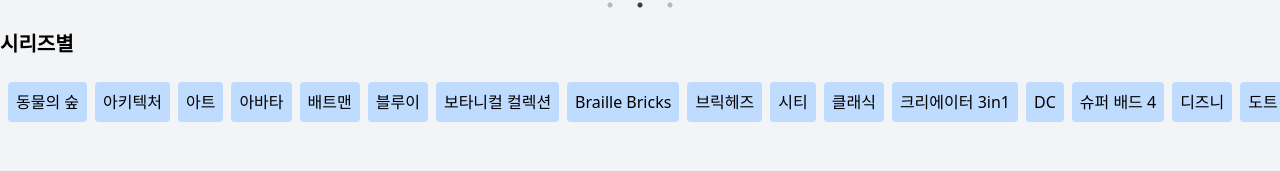
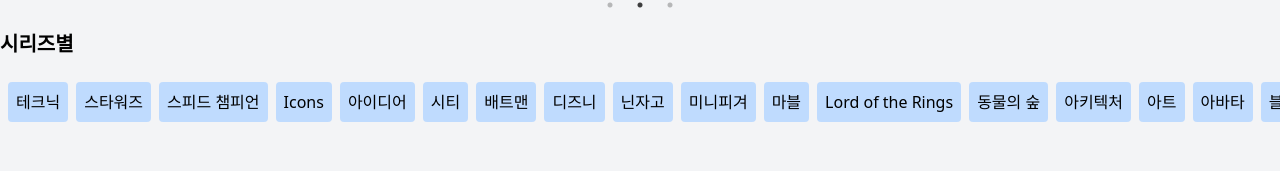
Before and after one commit to mysmartdeal/mysmartdeal, a Next.js app: page / in a window 1280 px wide. Shown: the part 462-633 px from the top of the page. Built offline with nearby package versions, Linux system fonts and the light colour scheme.

Commit message:
Update series filter to custom order

```diff
--- a/pages/index.js
+++ b/pages/index.js
@@ -41,15 +41,14 @@ export default function Home() {
   <h2 className="text-xl font-bold mb-4">시리즈별</h2>
   <div className="flex overflow-x-auto gap-2 p-2">
     {[
-      "동물의 숲", "아키텍처", "아트", "아바타", "배트맨",
-      "블루이", "보타니컬 컬렉션", "Braille Bricks", "브릭헤즈", "시티",
-      "클래식", "크리에이터 3in1", "DC", "슈퍼 배드 4", "디즈니", "도트",
-      "드림즈", "듀플로", "듀플로 페파 피그", "에듀케이션", "프렌즈",
-      "Fortnite", "개비의 매직 하우스", "해리포터", "Icons", "아이디어",
-      "쥬라기 월드", "Lord of the Rings", "마블", "마인크래프트", "미니피겨",
-      "몽키 키드", "닌자고", "파워업", "SERIOUS PLAY", "소닉 더 헤지혹",
-      "스피드 챔피언", "스타워즈", "슈퍼 마리오", "테크닉", "젤다의 전설",
-      "웬즈데이", "위키드"
+      "테크닉", "스타워즈", "스피드 챔피언", "Icons", "아이디어", "시티", "배트맨",
+      "디즈니", "닌자고", "미니피겨", "마블", "Lord of the Rings",
+      "동물의 숲", "아키텍처", "아트", "아바타", "블루이", "보타니컬 컬렉션",
+      "Braille Bricks", "브릭헤즈", "클래식", "크리에이터 3in1", "DC", "슈퍼 배드 4",
+      "도트", "드림즈", "듀플로", "듀플로 페파 피그", "에듀케이션", "프렌즈",
+      "Fortnite", "개비의 매직 하우스", "해리포터", "쥬라기 월드", "마인크래프트",
+      "몽키 키드", "파워업", "SERIOUS PLAY", "소닉 더 헤지혹", "슈퍼 마리오",
+      "젤다의 전설", "웬즈데이", "위키드"
     ].map((series) => (
       <button
         key={series}
@@ -61,6 +60,7 @@ export default function Home() {
     ))}
   </div>
 </section>
+
 
 
 
```
